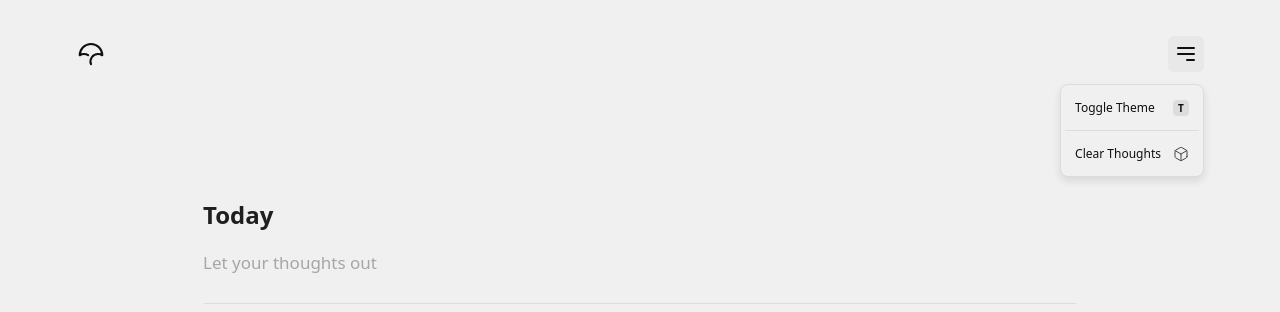
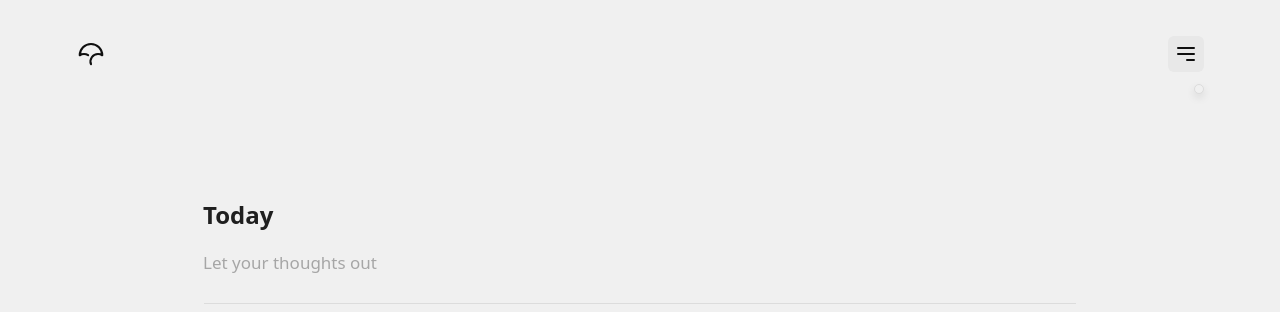
Before and after one commit to frankivann/your-thoughts, a React (Vite) app: page / in a window 1280 px wide. Both pictures are taken after a click on the button 1186 px from the left and 54 px from the top of the page. Shown: the top 312 px of the page. Built offline with nearby package versions, Linux system fonts and the light colour scheme.

Commit message:
refactor dropdown menu component

```diff
--- a/src/components/dropdown-menu.tsx
+++ b/src/components/dropdown-menu.tsx
@@ -1,49 +1,7 @@
-import { useEffect, useRef } from 'react'
-import { BoxIcon } from './icons'
-
 interface Props {
-  deteleAllThoughts: () => void
-  closeDropdonwMenu: () => void
-  toggleTheme: () => void
+  children: React.ReactNode
 }
 
-export function DropdownMenu({
-  deteleAllThoughts,
-  closeDropdonwMenu,
-  toggleTheme,
-}: Props) {
-  const dropdownRef = useRef<HTMLUListElement | null>(null)
-
-  useEffect(() => {
-    const handleClickOutside = (event: MouseEvent) => {
-      const dropdown = dropdownRef.current
-      if (!dropdown) return
-
-      const isTarget = dropdown.contains(event.target as Node)
-      if (!isTarget) closeDropdonwMenu()
-    }
-
-    window.document.addEventListener('mousedown', handleClickOutside)
-    return () => {
-      window.document.removeEventListener('mousedown', handleClickOutside)
-    }
-  }, [closeDropdonwMenu])
-
-  return (
-    <ul className='menu-ul' ref={dropdownRef}>
-      <li className='menu-li'>
-        <button className='menu-button' onClick={toggleTheme}>
-          Toggle Theme
-          <kbd>T</kbd>
-        </button>
-      </li>
-      <hr className='menu-divider' />
-      <li className='menu-li'>
-        <button className='menu-button' onClick={() => deteleAllThoughts()}>
-          Clear Thoughts
-          <BoxIcon />
-        </button>
-      </li>
-    </ul>
-  )
+export function DropdownMenu({ children }: Props) {
+  return <ul className='menu-ul'>{children}</ul>
 }
```
